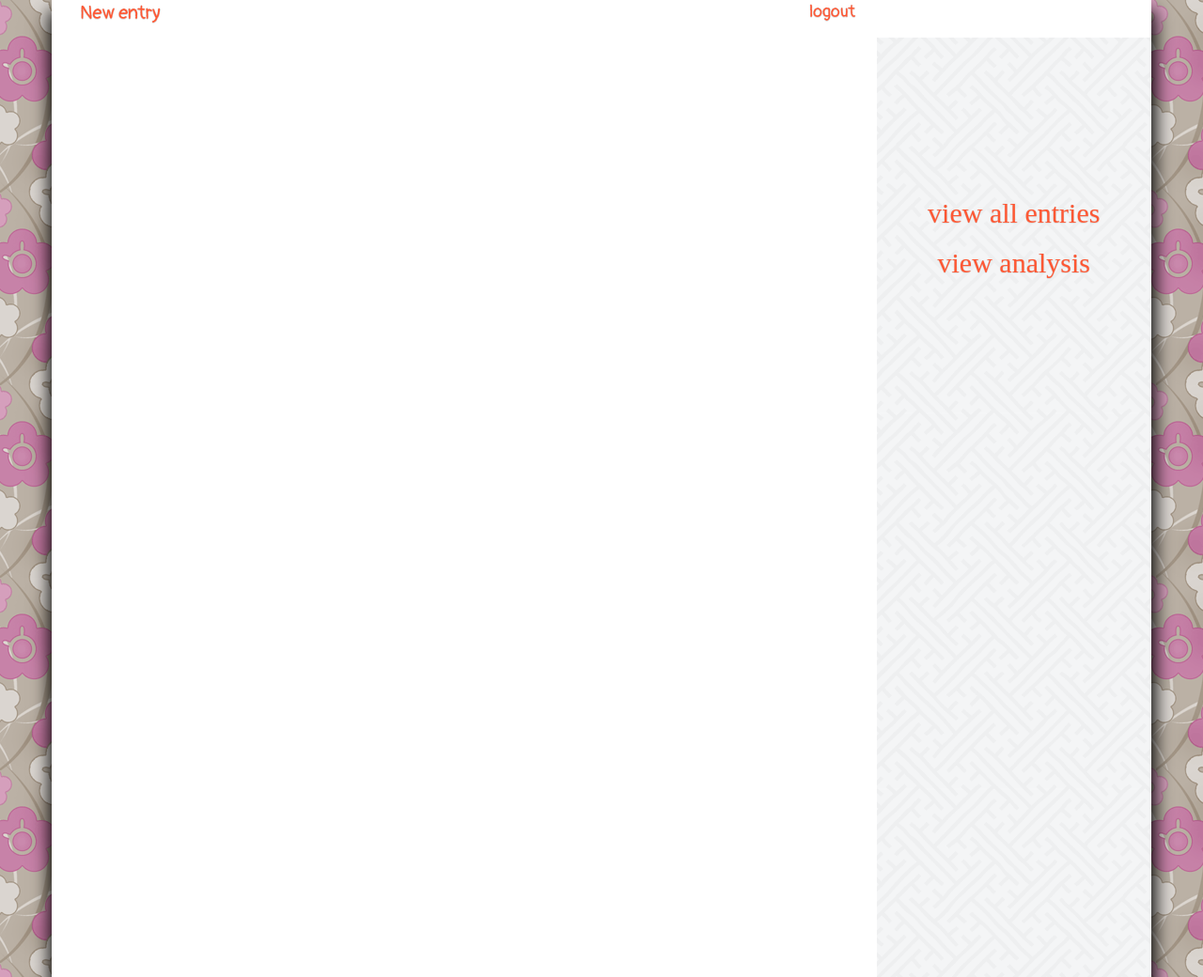
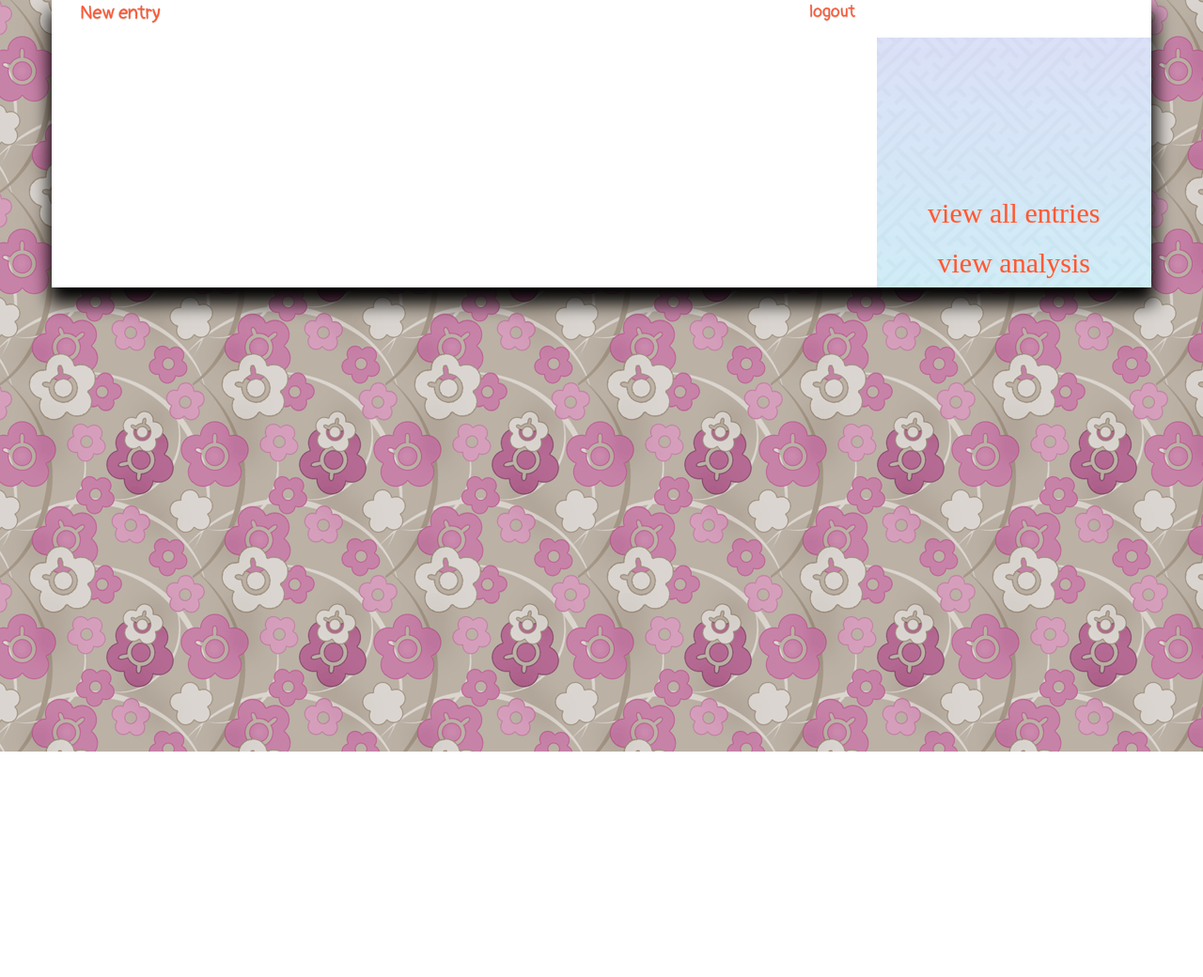
Before and after one commit to danrounds/JourNLP, a website: page public/listings.html in a window 1280 px wide. Shown: the whole page at 94% size. After the commit the page ends 800 px from the top, so only its background shows below. Drawn offline with nearby package versions, Linux system fonts and the light colour scheme; no server answers; a web font is replaced by a local one.

Commit message:
Update styling for equal-height rows unless we're in mobile view

```diff
--- a/public/listings.html
+++ b/public/listings.html
@@ -14,7 +14,7 @@
     <div class="container">
 
 
-      <div class="row-fluid">
+      <div class="row-fluid row-eq-height">
         <div class="col-md-2">
           <a class="new-entry" href="write-entry.html">New entry</a>
         </div>
--- a/public/style.css
+++ b/public/style.css
@@ -7,14 +7,6 @@ body {
     background-color: white;
     box-shadow: 1px 14px 18px 3px black;
 }
-
-/* .row-eq-height { */
-/*     /\* from: http://getbootstrap.com.vn/examples/equal-height-columns/ *\/ */
-/*     display: -webkit-box; */
-/*     display: -webkit-flex; */
-/*     display: -ms-flexbox; */
-/*     display:         flex; */
-/* } */
 
 h1, h2, h3, h4, h5, h6, label {
     font-family: 'Barrio';
@@ -121,17 +113,18 @@ a#logout-link {
 }
 
 .tags-bar {
-    background-image: url('patterns/sayagata-400px.png'); /* via http://www.subtlepatterns.com */
+    background:
+    linear-gradient(
+            rgba(0, 40, 255, 0.10),
+            rgba(0, 190, 255, 0.15)
+        ),
+    url('patterns/sayagata-400px.png'); /* via http://www.subtlepatterns.com */
 }
 
 .tags-title {
     font-size: 18px;
     margin-bottom: 20px;
 }
-
-/* textarea { */
-/*     background-image: url('patterns/linedpaper.png'); */
-/* } */
 
 .btn-primary {
     margin-top: 10px;
@@ -149,6 +142,7 @@ a#logout-link {
         display: none;
     }
     .tags-bar {
+        height: 300px;
         width: 100%;
         padding: 30px;
     }
@@ -157,10 +151,17 @@ a#logout-link {
 @media screen and (min-width: 1001px) {
     .tags-bar {
         /* min-height: 100%; */
-        height: 1000px;
+        /* height: 1000px; */
         /* display: inline-block; */
         /* vertical-align: middle; */
         /* float: none; */
         padding-top: 150px;
     }
+    .row-eq-height {
+        /* from: http://getbootstrap.com.vn/examples/equal-height-columns/ */
+        display: -webkit-box;
+        display: -webkit-flex;
+        display: -ms-flexbox;
+        display:         flex;
+    }
 }
```
Also changed, not shown: public/view-entry.html (+1 -1 lines), public/write-entry.html (+1 -1 lines).
